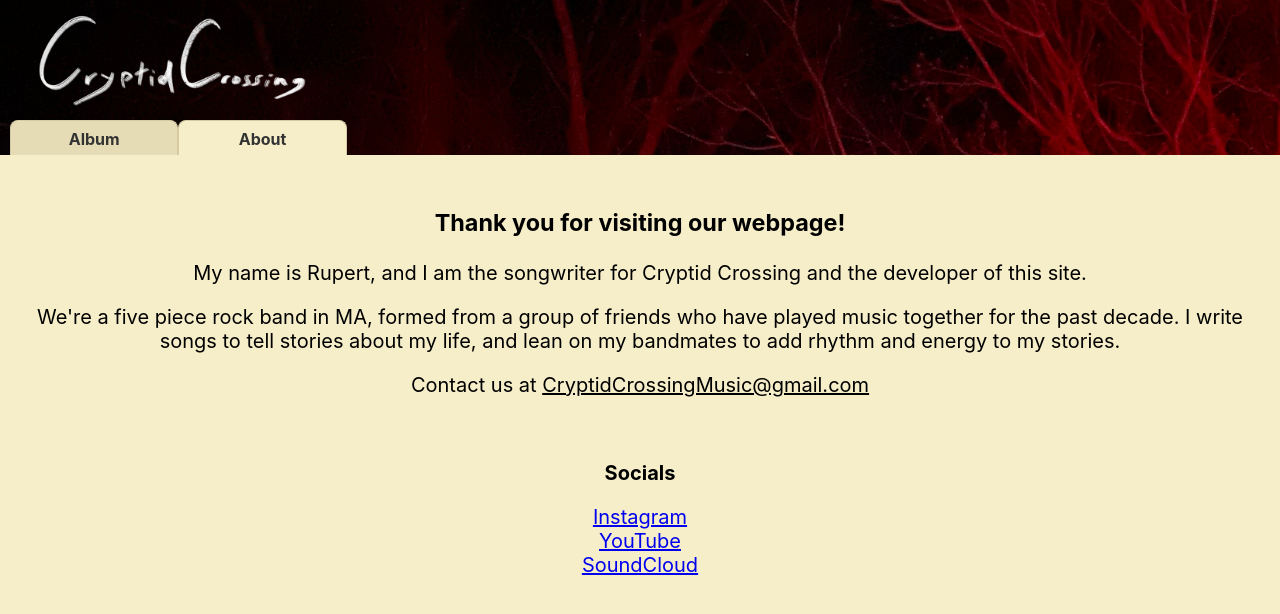
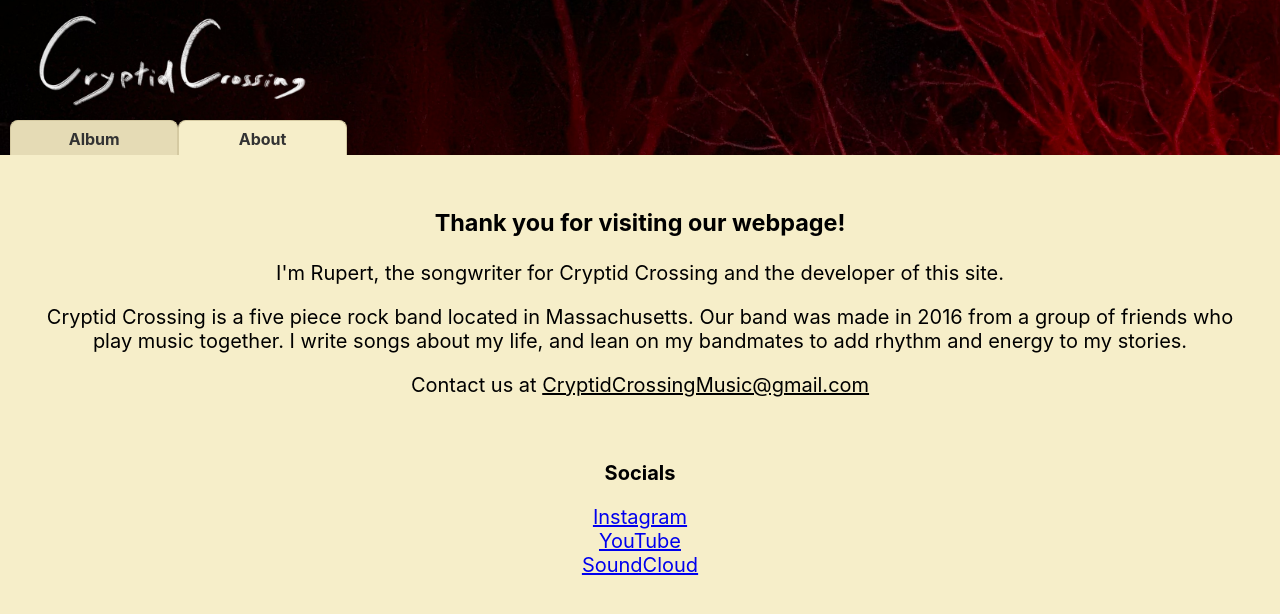
Before and after one commit to rupertjamessimpson/CryptidCrossingMusic, a React (Create React App) app: page /about in a window 1280 px wide. Shown: the top 614 px of the page. Built offline with nearby package versions, Linux system fonts and the light colour scheme.

Commit message:
Fixed ghost.mp3 name bug. Updated grammar

```diff
--- a/src/components/pages/about/index.tsx
+++ b/src/components/pages/about/index.tsx
@@ -7,12 +7,12 @@ function About() {
     <div className="about">
       <h3>Thank you for visiting our webpage!</h3>
 
-      <p>My name is Rupert, and I am the songwriter for Cryptid Crossing and the developer of this site.</p>
+      <p>I'm Rupert, the songwriter for Cryptid Crossing and the developer of this site.</p>
 
       <p>
-        We're a five piece rock band in MA, formed from a group of friends
-        who have played music together for the past decade. I write songs to tell stories about
-        my life, and lean on my bandmates to add rhythm and energy to my stories.
+        Cryptid Crossing is a five piece rock band located in Massachusetts. Our band was made
+        in 2016 from a group of friends who play music together. I write songs about my life,
+        and lean on my bandmates to add rhythm and energy to my stories.
       </p>
 
       <p>Contact us at <u>CryptidCrossingMusic@gmail.com</u></p>
```
Also changed, not shown: 1 other file (tests, documents, lock files or other folders).
